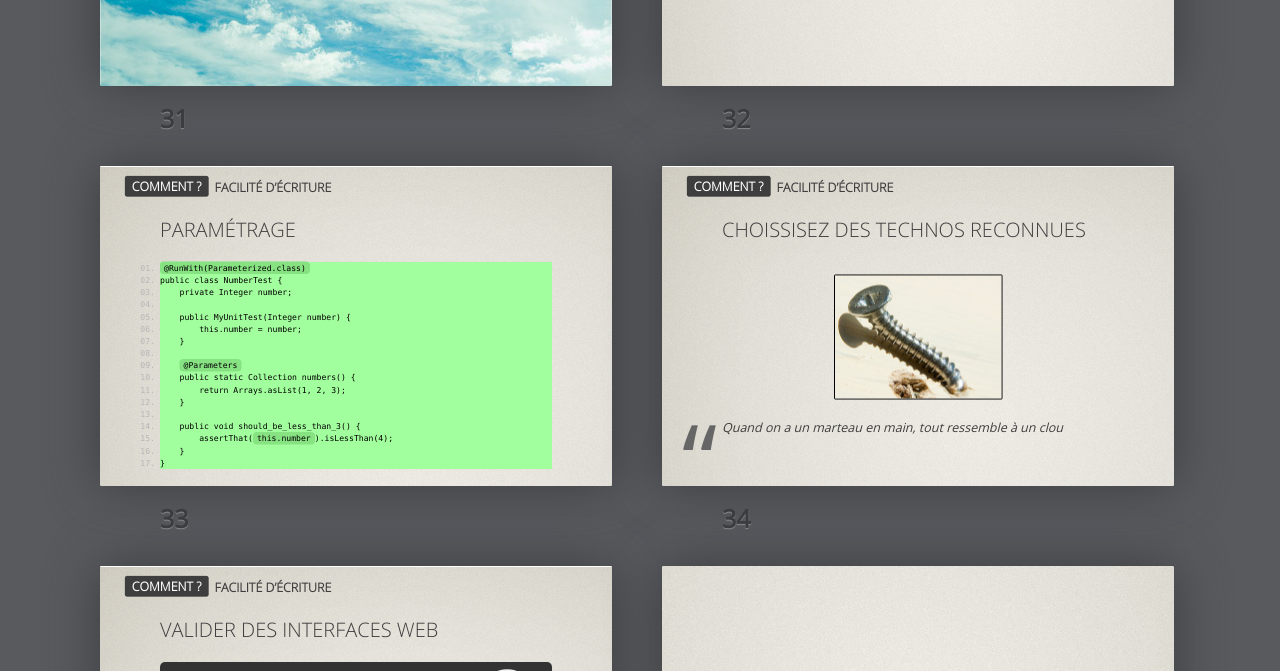
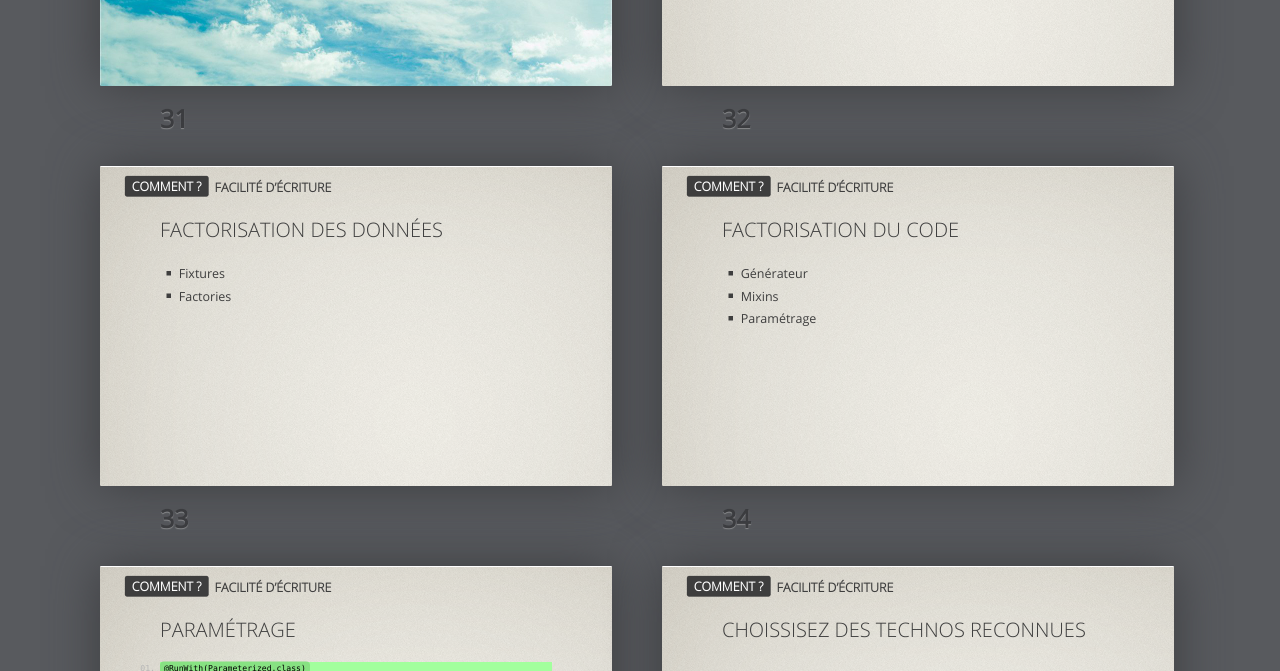
Before and after one commit to ValtechTechno/devoxx-2013-tests-pourquoi-comment, a plain HTML site: page slides/index.html in a window 1280 px wide. Shown: the part 6489-7160 px from the top of the page. Drawn offline with Linux system fonts and the light colour scheme.

Commit message:
Splitted factorisation slides

```diff
--- a/slides/index.html
+++ b/slides/index.html
@@ -597,6 +597,33 @@
         </section>
     </div></div>
 
+    <div class="slide" id="factorisation-data" data-speaker="axel"><div>
+        <section>
+            <header>
+                <h2>Factorisation des données</h2>
+                <h3><span>Comment ?</span>Facilité d’écriture</h3>
+            </header>
+            <ul>
+                <li>Fixtures</li>
+                <li>Factories</li>
+            </ul>
+        </section>
+    </div></div>
+
+    <div class="slide" id="factorisation-code" data-speaker="axel"><div>
+        <section>
+            <header>
+                <h2>Factorisation du code</h2>
+                <h3><span>Comment ?</span>Facilité d’écriture</h3>
+            </header>
+            <ul>
+                <li>Générateur</li>
+                <li>Mixins</li>
+                <li>Paramétrage</li>
+            </ul>
+        </section>
+    </div></div>
+
     <div class="slide" id="comment-parametrage" data-speaker="axel"><div>
         <section>
             <header>
```
